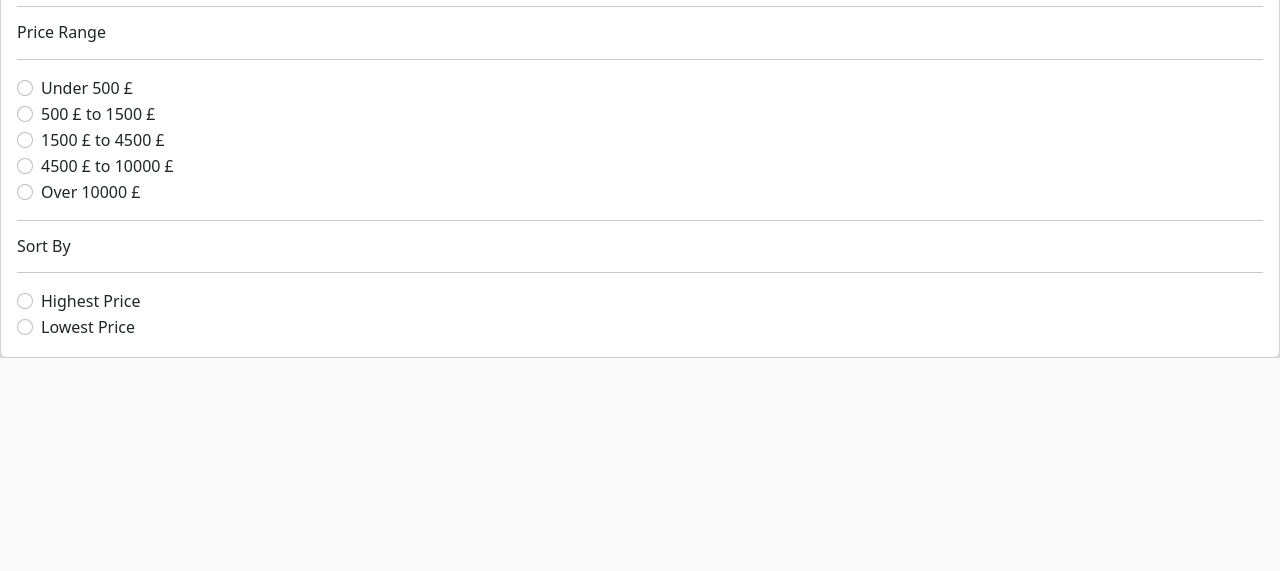
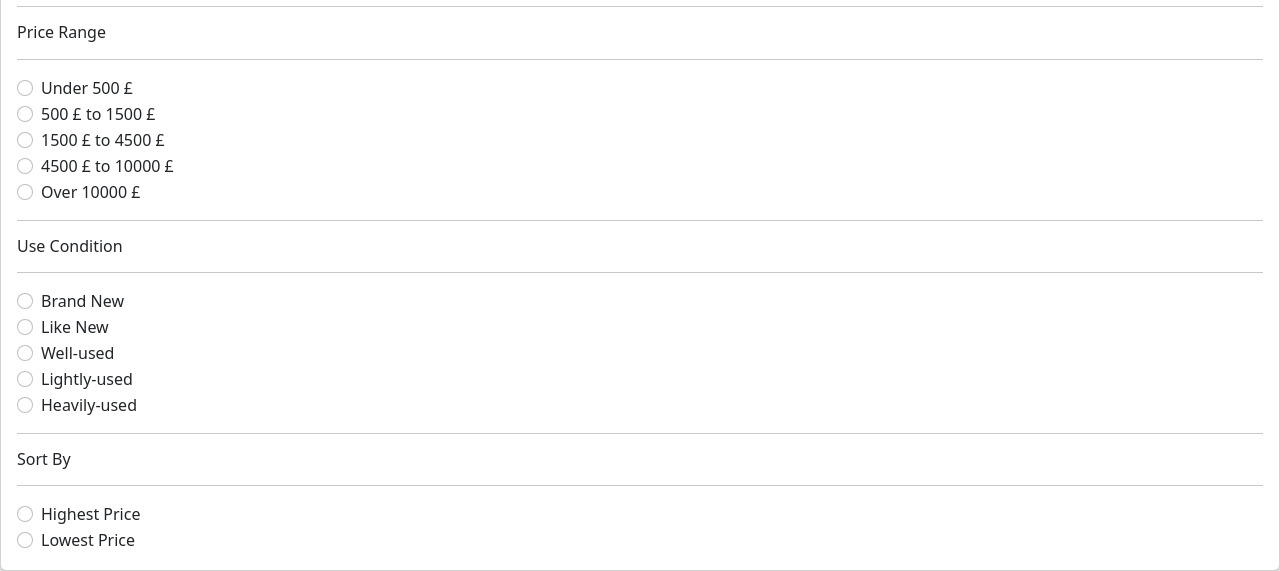
Before and after one commit to atimathong/onlineauction, a PHP site: page /filter_display.php in a window 1280 px wide. Shown: the part 615-1186 px from the top of the page. Before the commit the page ends 973 px from the top, so only its background shows below. Run offline with PHP 8.4, Linux system fonts and the light colour scheme; some web fonts are replaced.

Commit message:
#54-Header font and add filter use cond

```diff
--- a/bid_history.php
+++ b/bid_history.php
@@ -12,13 +12,16 @@
   <meta charset="UTF-8">
   <meta http-equiv="X-UA-Compatible" content="IE=edge">
   <meta name="viewport" content="width=device-width, initial-scale=1.0">
+  <link rel="preconnect" href="https://fonts.googleapis.com">
+  <link rel="preconnect" href="https://fonts.gstatic.com" crossorigin>
+  <link href="https://fonts.googleapis.com/css2?family=Varela+Round&display=swap" rel="stylesheet">
   <!-- <link href="https://cdn.jsdelivr.net/npm/bootstrap@5.2.2/dist/css/bootstrap.min.css" rel="stylesheet" integrity="sha384-Zenh87qX5JnK2Jl0vWa8Ck2rdkQ2Bzep5IDxbcnCeuOxjzrPF/et3URy9Bv1WTRi" crossorigin="anonymous"> -->
   <title>Bidding history lists</title>
 </head>
 <body>
   <div class="container">
     <div class="row">
-      <h2 class="my-3 col">My Bidding History Lists</h2>
+      <h2 class="my-3 col" style="font-family: 'Varela Round', sans-serif;"><b>My Bidding History</b></h2>
       <div class="col-md-12">
         <div class="table-wrap">
           <table class="table">
--- a/create_auction_1.php
+++ b/create_auction_1.php
@@ -37,7 +37,7 @@ include_once("seller_header.php");
 <!-- Create auction form -->
 <div style="max-width: 800px; margin: 10px auto">
 
-  <h2 class="my-3" style="font-family: 'Varela Round', sans-serif;color:darkblue;">Create new auction</h2>
+  <h2 class="my-3" style="font-family: 'Varela Round', sans-serif;color:#1a2c3e;">Create new auction</h2>
   <h4 class="my-2" style="font-family: 'Varela Round', sans-serif;">Step 1: Upload Product Photo</h4>
   <div class="card">
     <div class="card-body">
--- a/create_auction_2.php
+++ b/create_auction_2.php
@@ -44,7 +44,7 @@ include_once("seller_header.php");
     <!-- Create auction form -->
     <div style="max-width: 800px; margin: 10px auto">
 
-        <h2 class="my-3" style="font-family: 'Varela Round', sans-serif;color:darkblue;">Create new auction</h2>
+        <h2 class="my-3" style="font-family: 'Varela Round', sans-serif;color:#1a2c3e;">Create new auction</h2>
         <div>
             <p class="text-danger" style="font-family: 'Varela Round', sans-serif;">Photo uploaded successfully.</p>
         </div>
--- a/filter_display.php
+++ b/filter_display.php
@@ -119,8 +119,8 @@
                     </label>
                 </div>
                 <div class="form-check">
-                    <input class="form-check-input" type="radio" name="status[]" value="Finished" id="flexRadioDefault2">
-                    <label class="form-check-label" for="flexRadioDefault2">
+                    <input class="form-check-input" type="radio" name="status[]" value="Finished" id="flexRadioDefault3">
+                    <label class="form-check-label" for="flexRadioDefault3">
                         Finished
                     </label>
                 </div>
@@ -147,15 +147,49 @@
                     </label>
                 </div>
                 <div class="form-check">
-                    <input class="form-check-input" type="radio" name="price-range[]" value="high1" id="flexRadioDefault3">
-                    <label class="form-check-label" for="flexRadioDefault3">
+                    <input class="form-check-input" type="radio" name="price-range[]" value="high1" id="flexRadioDefault4">
+                    <label class="form-check-label" for="flexRadioDefault4">
                         4500 £ to 10000 £
                     </label>
                 </div>
                 <div class="form-check">
-                    <input class="form-check-input" type="radio" name="price-range[]" value="high2" id="flexRadioDefault3">
+                    <input class="form-check-input" type="radio" name="price-range[]" value="high2" id="flexRadioDefault5">
+                    <label class="form-check-label" for="flexRadioDefault5">
+                        Over 10000 £
+                    </label>
+                </div>
+                <!-- use condition -->
+                <hr>
+                <h6>Use Condition</h6>
+                <hr>
+                <div class="form-check">
+                    <input class="form-check-input" type="radio" name="use-cond[]" value="brand-new" id="flexRadioDefault1">
+                    <label class="form-check-label" for="flexRadioDefault1">
+                        Brand New
+                    </label>
+                </div>
+                <div class="form-check">
+                    <input class="form-check-input" type="radio" name="use-cond[]" value="like-new" id="flexRadioDefault2">
+                    <label class="form-check-label" for="flexRadioDefault2">
+                        Like New
+                    </label>
+                </div>
+                <div class="form-check">
+                    <input class="form-check-input" type="radio" name="use-cond[]" value="well-used" id="flexRadioDefault3">
                     <label class="form-check-label" for="flexRadioDefault3">
-                        Over 10000 £
+                        Well-used
+                    </label>
+                </div>
+                <div class="form-check">
+                    <input class="form-check-input" type="radio" name="use-cond[]" value="lightly-used" id="flexRadioDefault4">
+                    <label class="form-check-label" for="flexRadioDefault4">
+                        Lightly-used
+                    </label>
+                </div>
+                <div class="form-check">
+                    <input class="form-check-input" type="radio" name="use-cond[]" value="heavily-used" id="flexRadioDefault5">
+                    <label class="form-check-label" for="flexRadioDefault5">
+                        Heavily-used
                     </label>
                 </div>
                 <!-- Sort -->
--- a/recommendations.php
+++ b/recommendations.php
@@ -14,6 +14,7 @@
   <link rel="preconnect" href="https://fonts.gstatic.com" crossorigin>
   <link href="https://fonts.googleapis.com/css2?family=Montserrat:wght@300&family=Orbitron:wght@600;700&display=swap" rel="stylesheet">
   <link href="https://fonts.googleapis.com/css2?family=Montserrat:wght@300&display=swap" rel="stylesheet">
+  <link href="https://fonts.googleapis.com/css2?family=Varela+Round&display=swap" rel="stylesheet">
   <link rel="stylesheet" href="https://fonts.googleapis.com/css2?family=Material+Symbols+Outlined:opsz,wght,FILL,GRAD@20..48,100..700,0..1,-50..200" />
   <script src="https://kit.fontawesome.com/6cc5131127.js" crossorigin="anonymous"></script>
   <link rel="stylesheet" href="style.css" />
@@ -111,7 +112,7 @@ if (count($rec_arr_unique) < 4) {
   <!-- TODO: Loop through results and print them out as list items. -->
   <div class="container-card swiper" style="max-width:1300px;">
     <div class="slide-container">
-      <h2>Recommendations for you</h2>
+      <h2 style="font-family: 'Varela Round', sans-serif;">Recommendations for you</h2>
       <hr>
       <div class="card-wrapper swiper-wrapper">
         <?php
--- a/watchlist.php
+++ b/watchlist.php
@@ -10,6 +10,7 @@ include_once 'database_connect/connect_db.php'; //connect to db
 <head>
     <title>Font Awesome Icons</title>
     <meta name="viewport" content="width=device-width, initial-scale=1">
+    <link href="https://fonts.googleapis.com/css2?family=Varela+Round&display=swap" rel="stylesheet">
     <link rel="stylesheet" href="https://cdnjs.cloudflare.com/ajax/libs/font-awesome/4.7.0/css/font-awesome.min.css">
 </head>
 
@@ -54,7 +55,7 @@ BY i.item_name";
     ?>
     <div class="container">
         <div class="row">
-            <h2 class="my-3 col">My Watch List</h2>
+            <h2 class="my-3 col" style="font-family: 'Varela Round', sans-serif;"><b>My Watch List</b></h2>
             <div class="col-md-12">
                 <div class="table-wrap">
                     <table class="table">
```
Also changed, not shown: mybids.php (+12 -1 lines), product_filtered.php (+16 -5 lines), style.css (+0 -21 lines).
